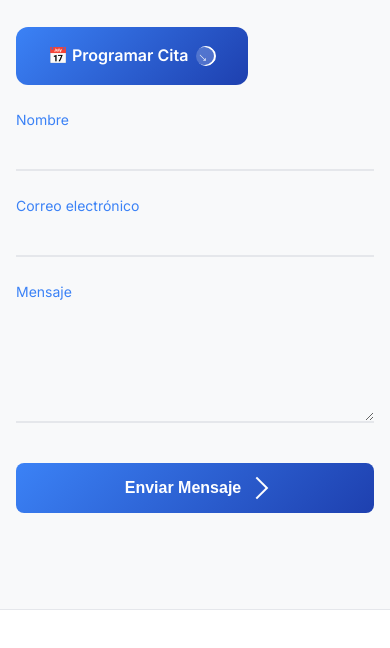
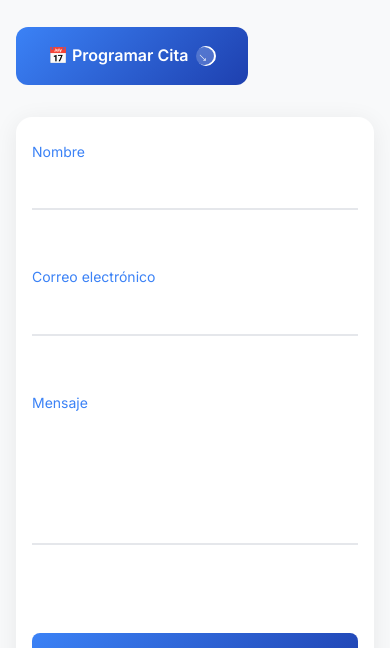
Before and after one commit to micaelasolipago/Web-Solipago, a plain HTML site: page index.html in a window 390 px wide. Shown: the part 3830-4478 px from the top of the page. Drawn offline with nearby package versions, Linux system fonts and the light colour scheme; a script that the page names is missing.

Commit message:
Corrige estilos del formulario de contacto en móviles

```diff
--- a/styles.css
+++ b/styles.css
@@ -822,70 +822,77 @@ body {
 }
 
 /* Contact Form */
+.connect-form {
+  width: 100%;
+  max-width: 500px;
+  margin: 0 auto;
+  background: var(--bg-primary, #fff);
+  border-radius: 16px;
+  box-shadow: 0 4px 24px rgba(0,0,0,0.07);
+  padding: 2rem 1.5rem;
+  display: flex;
+  flex-direction: column;
+  gap: 2rem;
+}
 .contact-form {
   display: flex;
   flex-direction: column;
   gap: 2rem;
 }
-
 .form-field {
   position: relative;
+  margin-bottom: 1.5rem;
 }
-
 .form-field input,
 .form-field textarea {
   width: 100%;
   padding: 1rem 0;
   background: transparent;
   border: none;
-    border-bottom: 2px solid var(--border-color);
-    color: var(--text-primary);
+  border-bottom: 2px solid var(--border-color, #e5e7eb);
+  color: var(--text-primary, #1a1a1a);
   font-size: 1rem;
   font-family: inherit;
   transition: all 0.3s ease;
+  resize: none;
 }
-
 .form-field input:focus,
 .form-field textarea:focus {
   outline: none;
-    border-bottom-color: var(--accent-primary);
+  border-bottom-color: var(--accent-primary, #3b82f6);
 }
-
 .form-field label {
   position: absolute;
   top: 1rem;
   left: 0;
-    color: var(--text-secondary);
+  color: var(--text-secondary, #6b7280);
   transition: all 0.3s ease;
   pointer-events: none;
+  font-size: 1rem;
 }
-
 .form-field input:focus + label,
 .form-field textarea:focus + label,
 .form-field input:not(:placeholder-shown) + label,
 .form-field textarea:not(:placeholder-shown) + label {
   top: -0.5rem;
   font-size: 0.875rem;
-    color: var(--accent-primary);
+  color: var(--accent-primary, #3b82f6);
 }
-
 .field-line {
   position: absolute;
   bottom: 0;
   left: 0;
   width: 0;
   height: 2px;
-    background: var(--accent-primary);
+  background: var(--accent-primary, #3b82f6);
   transition: width 0.3s ease;
 }
-
 .form-field input:focus ~ .field-line,
 .form-field textarea:focus ~ .field-line {
   width: 100%;
 }
-
 .submit-button {
-    background: linear-gradient(135deg, var(--accent-primary), var(--accent-secondary));
+  background: linear-gradient(135deg, var(--accent-primary, #3b82f6), var(--accent-secondary, #1e40af));
   color: white;
   border: none;
   padding: 1rem 2rem;
@@ -898,11 +905,11 @@ body {
   align-items: center;
   justify-content: center;
   gap: 0.5rem;
+  margin-top: 1rem;
 }
-
 .submit-button:hover {
   transform: translateY(-2px);
-    box-shadow: 0 10px 25px var(--shadow-color);
+  box-shadow: 0 10px 25px var(--shadow-color, rgba(0,0,0,0.1));
 }
 
 .button-arrow {
@@ -1052,6 +1059,26 @@ body {
         grid-template-columns: 1fr;
         text-align: center;
     }
+    .connect-form {
+      max-width: 100%;
+      padding: 2rem 1rem;
+    }
+
+    .form-field {
+      margin-bottom: 2rem;
+    }
+
+    .form-field input,
+    .form-field textarea {
+      padding: 1.2rem 0;
+      font-size: 1.1rem;
+    }
+
+    .submit-button {
+      padding: 1.2rem 2rem;
+      font-size: 1.1rem;
+      width: 100%;
+    }
 }
 
 @media (max-width: 480px) {
```
Also changed, not shown: index.html (+1 -1 lines), 1 other file. Lines whose indentation alone changed are shown as unchanged.
